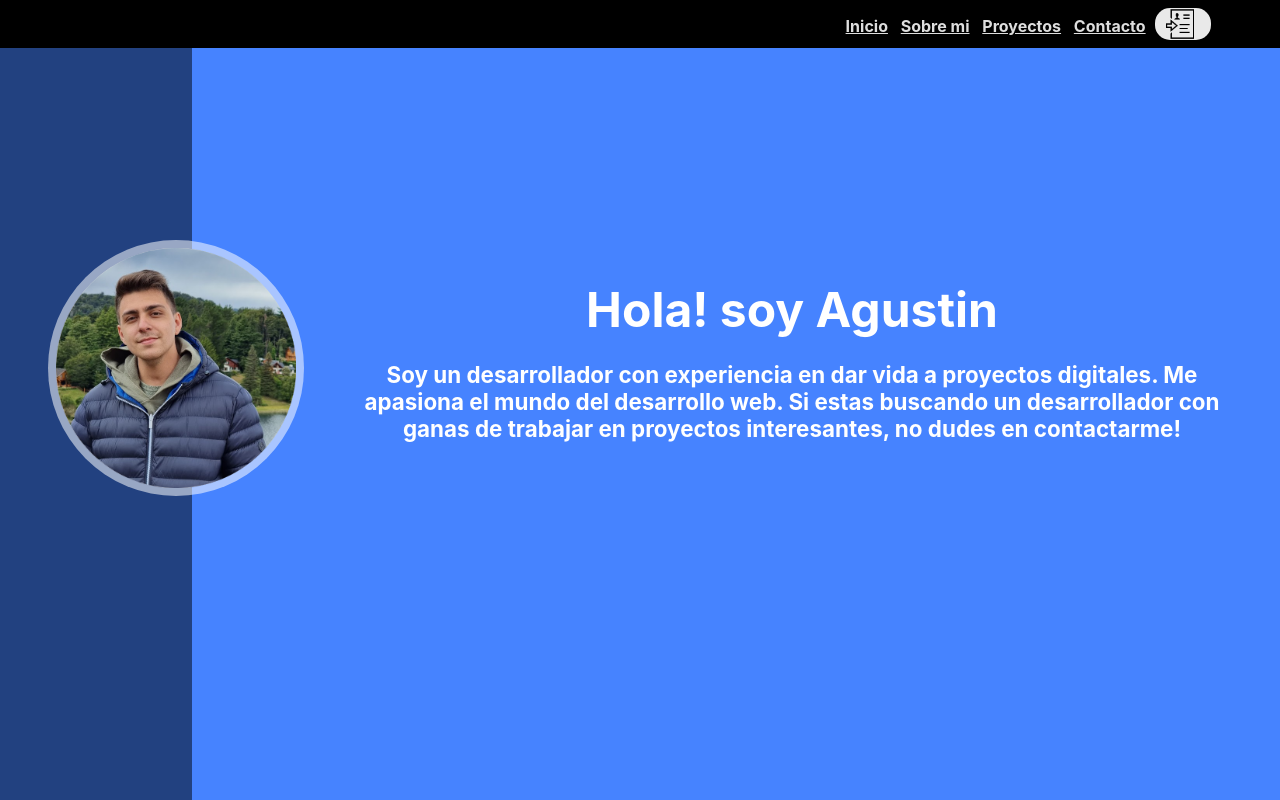
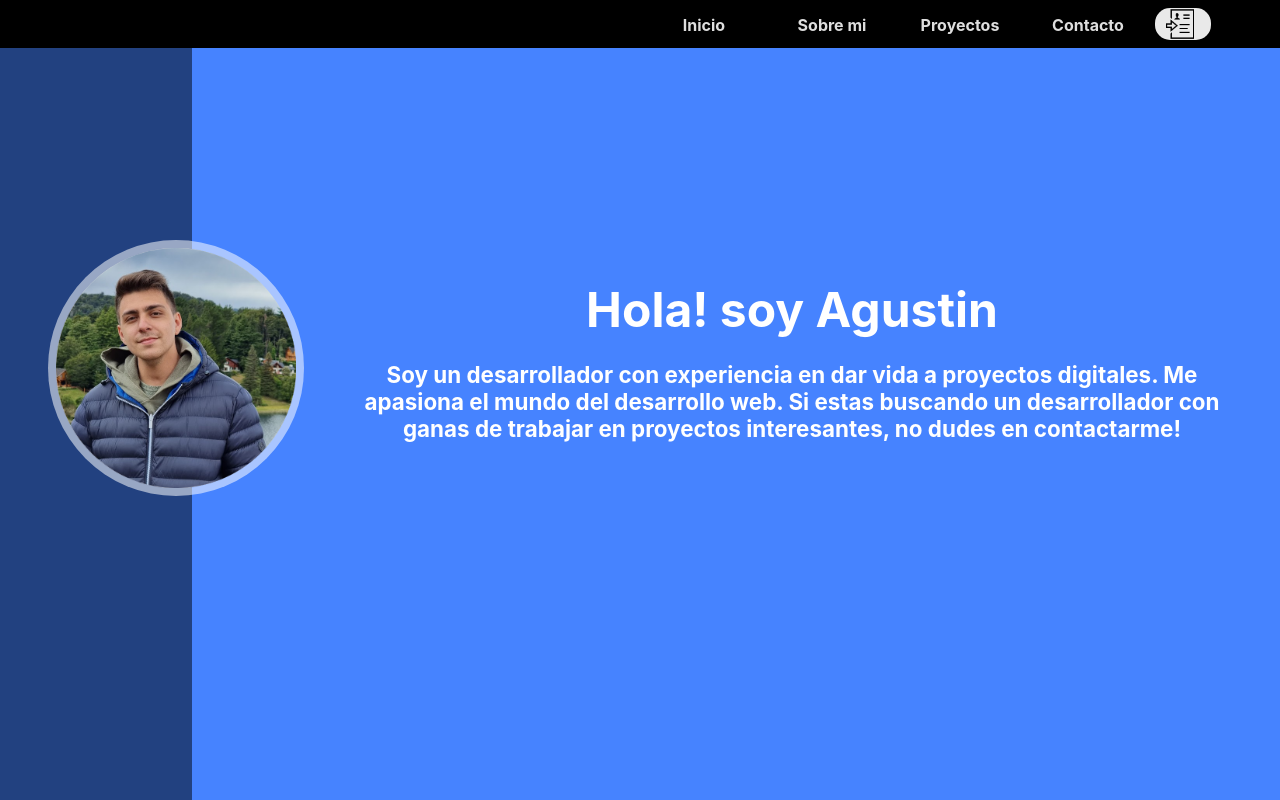
Before and after one commit to agustinfraile/Portfolio, a React (Vite) app in the folder client/: page / in a window 1280 px wide. Shown: the top 800 px of the page. Built offline with nearby package versions, Linux system fonts and the light colour scheme.

Commit message:
modificando el estilo de la navbar

```diff
--- a/client/src/components/NavBar/NavBar.css
+++ b/client/src/components/NavBar/NavBar.css
@@ -23,10 +23,15 @@
     flex-direction: column;
 }
 
+.nav_cnt ul a {
+    text-decoration: none;
+    width: 8em;
+}
+
 .nav_cnt ul li {
-    /* background-color: rgba(114, 82, 82, 0.71); */
+    /* background-color: rgba(255, 255, 255, 0.571); */
     display: flex;
-    padding: 1em 0;
+    padding: .92em 0;
     margin: .2em 0;
     justify-content: center;
     font-weight: bold;
```
Also changed, not shown: client/src/components/NavBar/NavBar.jsx (+4 -4 lines).
